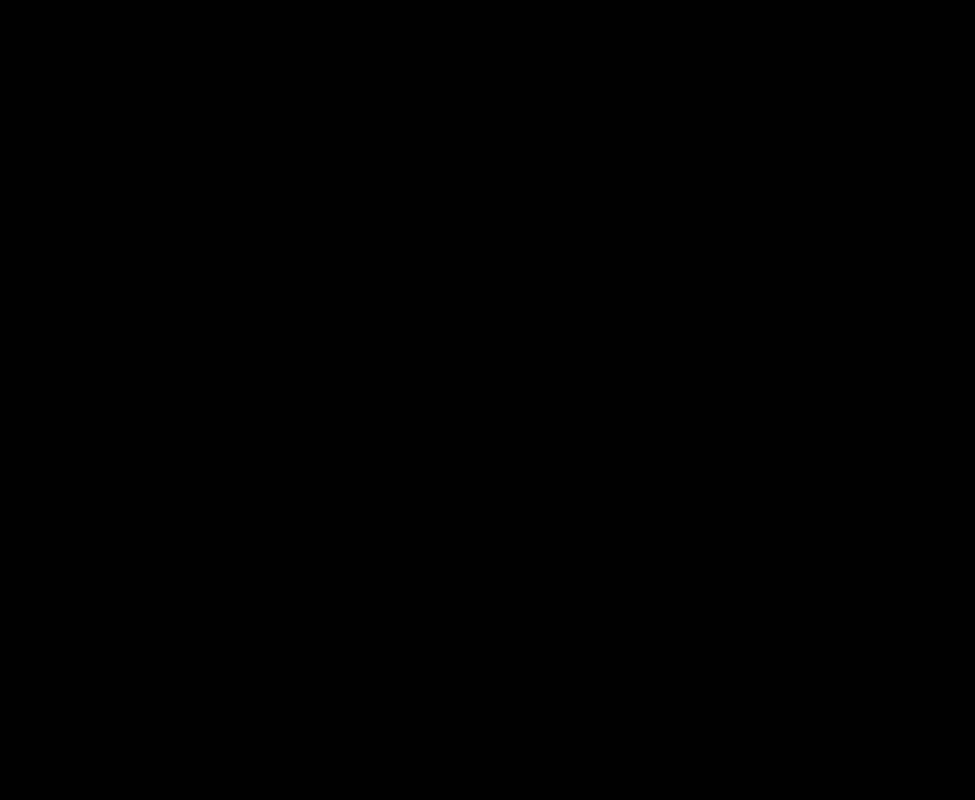
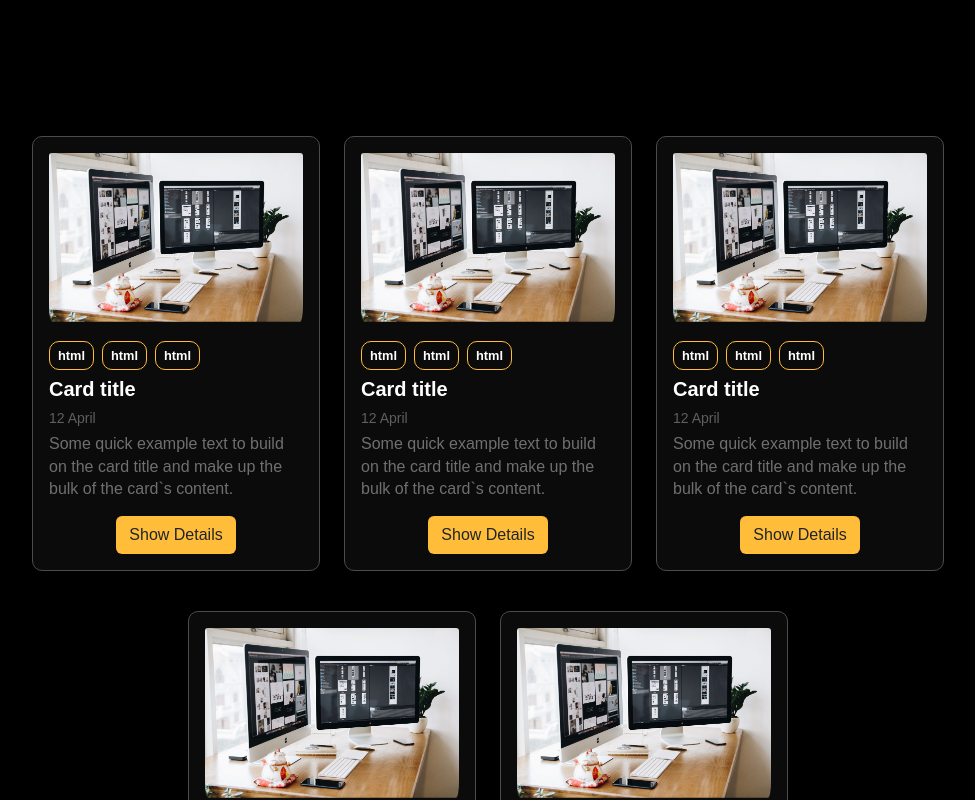
Before and after one commit to Mohamad-Alsaleh10/FrontEnd-Portfolio-Task, a React (Vite) app: page / in a window 1280 px wide. Shown: the part 520-1320 px from the top of the page, without its empty margins (152-1127 px from the left). Before the commit the page ends 800 px from the top, so only its background shows below. Built offline with nearby package versions, Linux system fonts and the light colour scheme.

Commit message:
add project section

```diff
--- a/package.json
+++ b/package.json
@@ -11,7 +11,8 @@
   },
   "dependencies": {
     "react": "^18.2.0",
-    "react-dom": "^18.2.0"
+    "react-dom": "^18.2.0",
+    "react-icons": "^5.2.0"
   },
   "devDependencies": {
     "@types/react": "^18.2.66",
--- a/src/App.jsx
+++ b/src/App.jsx
@@ -1,10 +1,12 @@
 import './App.css'
+import Projects from './sections/ProjectsSection/Projects'
 import Skills from './sections/SkillsSection/Skills'
 function App() {
 
   return (
     <>
-       <Skills/>
+      <Skills/>
+      <Projects/>
     </>
   )
 }
--- a/src/components/ProjectCard/ProjectCard.css
+++ b/src/components/ProjectCard/ProjectCard.css
@@ -0,0 +1,66 @@
+.card {
+    border: 0.2px solid #4b4b4b;
+    margin-bottom: 1rem;
+    border-radius: 10px;
+    background-color: rgb(11, 11, 11);
+    padding: 0;
+}
+.card:hover {
+    transition: 0.5s;
+    rotate: 1deg;
+    scale: 1.01;
+    /* border-color:#ffbd39; */
+    box-shadow: #ffbd39 0px 0px 10px ;
+}
+.card-img-top {
+    padding: 1rem 1rem 0.2rem 1rem;
+    border-radius: 19px;
+}
+.card-body {
+    color: white;
+    border-radius: 0px 0px 3px 3px;
+}
+.card .tags {
+    width: 100%;
+    display: flex;
+    align-items: center;
+    flex-wrap: wrap;
+    gap: 8px;
+    margin-bottom: 4px;
+}
+
+.card .tags .tag {
+    font-size: 0.8rem;
+    font-weight: 600;
+    padding: 2px 8px;
+    border-radius: 10px;
+    border: 1px solid #ffbd39;
+    cursor:pointer;
+}
+
+.card-title {
+    font-size: 20px;
+    font-weight: 600;
+    margin:4px 0px 0px 0px ;
+}
+.card .date {
+    font-size: 14px;
+    font-weight: 400;
+    color:rgba(177, 178, 179, 0.5);
+}
+.card-text {
+    color:rgba(177, 178, 179, 0.6);
+    line-height: 1.4;
+}
+
+.card .btn  {
+    background-color:#ffbd39;
+    display: flex;
+    justify-content: center;
+    align-items: center;
+}
+
+.card-button {
+    display: flex;
+    justify-content: center;
+}
--- a/src/components/ProjectCard/ProjectCard.jsx
+++ b/src/components/ProjectCard/ProjectCard.jsx
@@ -0,0 +1,28 @@
+import Image from "./../../assets/project-5.jpg"
+import "./ProjectCard.css"
+// eslint-disable-next-line react/prop-types
+const ProjectCard = ({toggleModal}) => {
+    return (
+        <div className="card" style={{ width: "18rem" }}>
+          <img className="card-img-top" src={Image} alt="Card image cap"></img>
+          <div className="card-body">
+            <div className="tags">
+              <span className="tag">html</span>
+              <span className="tag">html</span>
+              <span className="tag">html</span>
+            </div>
+            <h5 className="card-title">Card title</h5>
+            <span className="date">12 April</span>
+            <p className="card-text">
+              Some quick example text to build on the card title and make up the
+              bulk of the card`s content.
+            </p>
+            <div className="col-md-12 text-center card-button">
+              <button href="#" className="btn" onClick={() =>toggleModal()}>Show Details</button>
+            </div>
+          </div>
+        </div>
+    );
+}
+
+export default ProjectCard
--- a/src/components/ProjectDetails/ProjectDetails.css
+++ b/src/components/ProjectDetails/ProjectDetails.css
@@ -0,0 +1,85 @@
+.modal {
+    display: block;
+    backdrop-filter: blur(7px);
+    background-color: rgba(0, 0, 0, 0.7);
+}
+.modal-content {
+    background-color: rgb(11, 11, 11);
+    position: relative;
+    border:1px solid #606060;
+    box-shadow: #ffffff 0px 0px 10px;
+
+}
+.modal-header,
+.modal-footer {
+    border: none;
+}
+
+.modal-header {
+    margin: 0 1rem;
+}
+
+.modal-header .btn {
+    position: absolute;
+    top: 0.2rem;
+    padding: 0;
+    right: 1rem;
+
+}
+.modal-header .btn span {
+    font-size:2rem;
+    color: #606060;
+    transition: 0.3s;
+}
+.modal-header .btn:hover span {
+    color: #dadada;
+}
+
+.modal-body .tags {
+    width: 100%;
+    display: flex;
+    align-items: center;
+    flex-wrap: wrap;
+    gap: 8px;
+    margin-bottom: 4px;
+}
+
+.modal-body .tags .tag {
+    font-size: 1rem;
+    font-weight: 600;
+    padding: 2px 8px;
+    border-radius: 10px;
+    border: 1px solid #ffbd39;
+    cursor:pointer;
+}
+.modal-body .card-text {
+    font-size: 1.2rem;
+    margin-top: 0.6rem;
+}
+.modal-image {
+    margin: 1rem 1rem 0rem 1rem ;
+    border-radius: 10px;
+    overflow: hidden;
+}
+
+.modal-body .card-title {
+    color: white;
+    font-size: 1.7rem !important;
+    margin-top: 1rem;
+}
+.modal-footer {
+    display: flex;
+    justify-content: flex-start;
+}
+.github-icon,
+.link-icon {
+    color:#606060;
+    font-size: 30px;
+    transition: 0.3s;
+
+}
+
+.github-icon:hover,
+.link-icon:hover {
+    color: #dadada;
+}
--- a/src/components/ProjectDetails/ProjectDetails.jsx
+++ b/src/components/ProjectDetails/ProjectDetails.jsx
@@ -0,0 +1,43 @@
+import "./ProjectDetails.css"
+import Image from "./../../assets/project-5.jpg"
+import { FaGithub } from "react-icons/fa";
+import { IoIosLink } from "react-icons/io";
+
+
+// eslint-disable-next-line react/prop-types
+const ProjectDetails = ({toggleModal}) => {
+  return (
+    <div className="modal" id="exampleModalCenter" role="dialog" aria-labelledby="exampleModalCenterTitle" aria-hidden="true">
+    <div className="modal-dialog modal-dialog-centered" role="document">
+      <div className="modal-content">
+        <div className="modal-header">
+          {/* <h5 className="modal-title" id="exampleModalLongTitle">Modal title</h5> */}
+          <button type="button" className="btn close" onClick={()=>{toggleModal()}}>
+            <span aria-hidden="true">&times;</span>
+          </button>
+        </div>
+        <img className="modal-image" src={Image}></img>
+        <div className="modal-body">
+          <div className="tags">
+            <span className="tag">html</span>
+            <span className="tag">html</span>
+            <span className="tag">html</span>
+          </div>
+          <h5 className="card-title">Card title</h5>
+          <span className="date">12 April</span>
+          <p className="card-text">
+            Some quick example text to build on the card title and make up the
+            bulk of the card`s content.
+          </p>
+        </div>
+        <div className="modal-footer">
+          <a className="github-icon" data-dismiss="modal"><FaGithub /></a>
+          <a className="link-icon"><IoIosLink /></a>
+        </div>
+      </div>
+    </div>
+  </div>
+  );
+}
+
+export default ProjectDetails
--- a/src/sections/ProjectsSection/Projects.css
+++ b/src/sections/ProjectsSection/Projects.css
@@ -0,0 +1,9 @@
+.project-section .row {
+    display: flex;
+    flex-wrap: wrap;
+    justify-content:center;
+    align-items: center;
+    gap: 1.5rem;
+    width: 100%;
+    margin: 0 auto;
+}
--- a/src/sections/ProjectsSection/Projects.jsx
+++ b/src/sections/ProjectsSection/Projects.jsx
@@ -0,0 +1,31 @@
+import { useState } from "react";
+import ProjectCard from "../../components/ProjectCard/ProjectCard"
+import "./Projects.css";
+import ProjectDetails from "../../components/ProjectDetails/ProjectDetails";
+const Projects = () => {
+
+  const [modal,setModal] = useState(false);
+  const toggleModal = ()=> {
+      setModal(!modal);
+  }
+  return (
+    <>
+      <div className="project-section">
+          <div className="container">
+              <div className="row">
+                {[1,2,3,4,5].map(({index})=>{
+                  return (
+                    <ProjectCard key={index} toggleModal={toggleModal}/>
+                  );
+                })}
+              </div>
+          </div>
+      </div>
+      {modal && (
+      <ProjectDetails toggleModal={toggleModal}/>
+      )}
+    </>
+  )
+}
+
+export default Projects
--- a/src/sections/SkillsSection/Skills.jsx
+++ b/src/sections/SkillsSection/Skills.jsx
@@ -1,4 +1,4 @@
-import React from 'react'
+// import React from 'react'
 import './Skills.css'
 export default function Skills() {
 
```
Also changed, not shown: src/assets/project-5.jpg (added), 1 other file (tests, documents, lock files or other folders).
